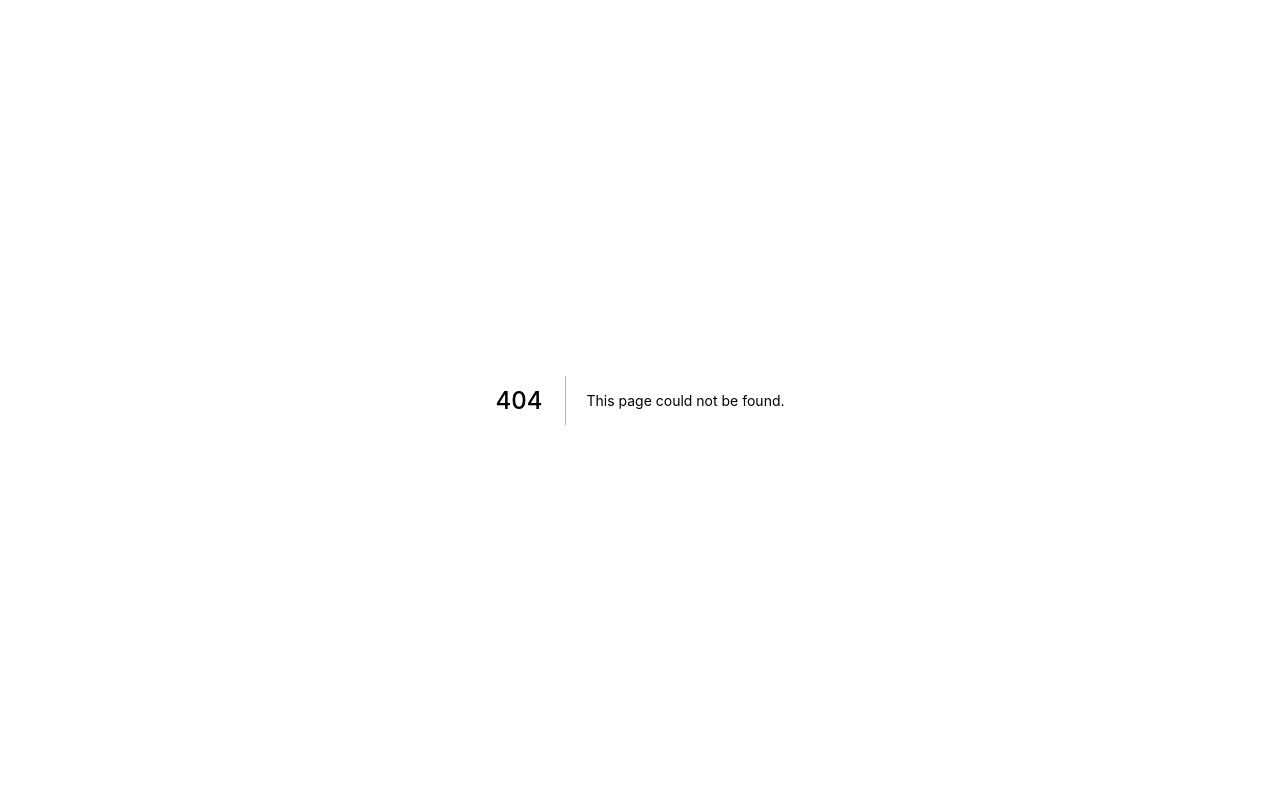
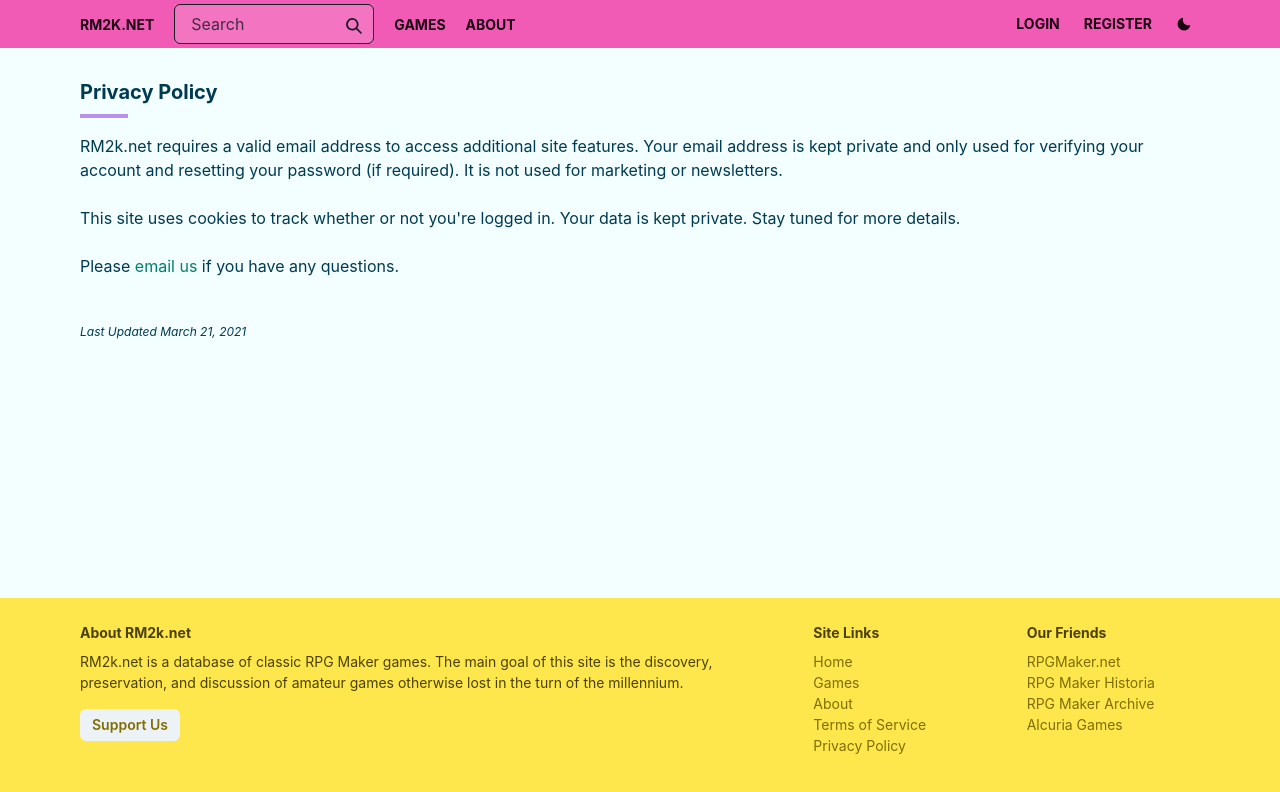
Before and after one commit to adketuri/historia-client, a Next.js app: page /privacy-policy in a window 1280 px wide. Before the commit this address had no page. Shown: the top 792 px of the page. Built offline with nearby package versions, Linux system fonts and the light colour scheme; no server answers.

Commit message:
Clean up link styles on homepage, add tos/privacy pages

```diff
--- a/src/components/NewCommentsColumn.tsx
+++ b/src/components/NewCommentsColumn.tsx
@@ -18,10 +18,10 @@ export const NewCommentsColumn: React.FC<NewCommentsColumnProps> = ({
             <Text fontSize="sm" noOfLines={1}>
               {p.body}
             </Text>
-            <Text fontSize="sm">
+            <Text fontSize="xs">
               on{" "}
               <NextLink href={`/games/${p.game.slug}`}>
-                <Link>{p.game.title}</Link>
+                <Link variant="comment">{p.game.title}</Link>
               </NextLink>
             </Text>
           </Box>
--- /dev/null
+++ b/src/pages/privacy-policy.tsx
@@ -0,0 +1,36 @@
+import { Link, Spacer, Text } from "@chakra-ui/react";
+import * as React from "react";
+import { Layout } from "../components/Layout";
+import { TextSection } from "../components/TextSection";
+import { withApollo } from "../utils/withApollo";
+
+const PrivacyPage: React.FC = () => {
+  return (
+    <Layout title="Privacy Policy">
+      <TextSection heading="Privacy Policy" spacer={false}>
+        RM2k.net requires a valid email address to access additional site
+        features. Your email address is kept private and only used for verifying
+        your account and resetting your password (if required). It is not used
+        for marketing or newsletters.
+        <br />
+        <br />
+        This site uses cookies to track whether or not you're logged in. Your
+        data is kept private. Stay tuned for more details.
+        <br />
+        <br />
+        Please{" "}
+        <Link variant="comment" href="mailto:support@alcuria.net">
+          email us
+        </Link>{" "}
+        if you have any questions.
+      </TextSection>
+      <Spacer h={10} />
+      <Text as="i" fontSize="xs">
+        Last Updated March 21, 2021
+      </Text>
+      <Spacer h={5} />
+    </Layout>
+  );
+};
+
+export default withApollo({ ssr: true })(PrivacyPage);
--- a/src/theme.tsx
+++ b/src/theme.tsx
@@ -53,7 +53,11 @@ const theme = extendTheme({
           },
         }),
         comment: (props) => ({
-          color: props.colorMode === "dark" ? "teal.200" : "teal.700",
+          color: props.colorMode === "dark" ? "teal.300" : "teal.700",
+          _hover: {
+            color: props.colorMode === "dark" ? "teal.100" : "teal.900",
+            textDecoration: "none",
+          },
         }),
         footerLink: (props) => ({
           color: props.colorMode === "dark" ? "yellow.500" : "yellow.700",
```
Also changed, not shown: src/components/NewGamesColumn.tsx (+6 -4 lines), src/pages/terms-of-service.tsx (+21 -1 lines).
